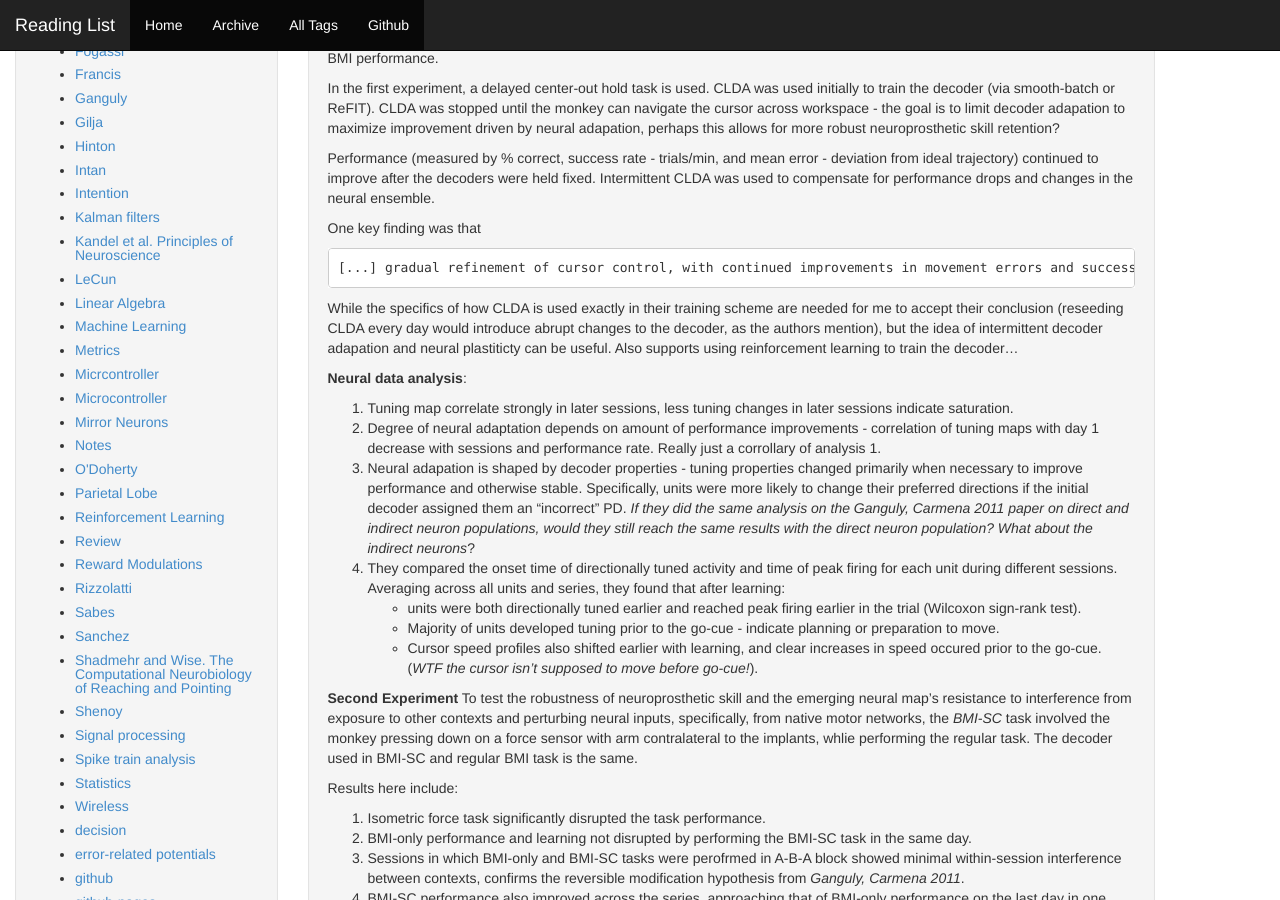
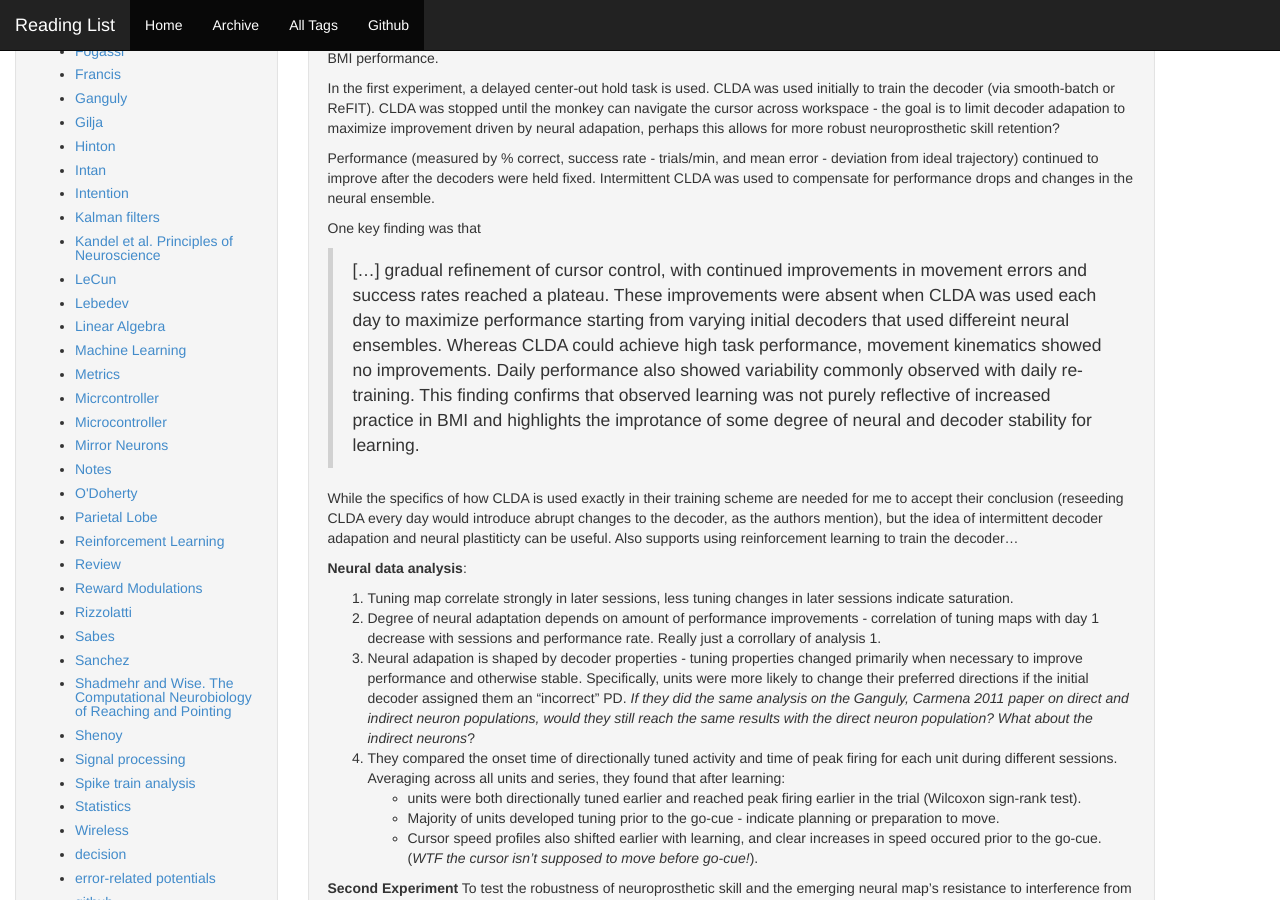
Before and after one commit to allenyin/reading_list, a Jekyll site: the page built from _posts/2015-07-28-OrsbornCarmena2014.md, in a window 1280 px wide and 900 px high, scrolled down 372 px. Built offline with Jekyll 4.4.1, drawn with Linux system fonts in a browser that asks for light colours.

Commit message:
Lebedev 2005 post

```diff
--- a/_posts/2015-07-28-OrsbornCarmena2014.md
+++ b/_posts/2015-07-28-OrsbornCarmena2014.md
@@ -23,7 +23,7 @@ Performance (measured by % correct, success rate - trials/min, and mean error -
 
 One key finding was that
 
-    [...] gradual refinement of cursor control, with continued improvements in movement errors and success rates reached a plateau. These improvements were absent when CLDA was used each day to maximize performance starting from varying initial decoders that used differeint neural ensembles. Whereas CLDA could achieve high task performance, movement kinematics showed no improvements. Daily performance also showed variability commonly observed with daily re-training. This finding confirms that observed learning was not purely reflective of increased practice in BMI and highlights the improtance of some degree of neural and decoder stability for learning.
+> [...] gradual refinement of cursor control, with continued improvements in movement errors and success rates reached a plateau. These improvements were absent when CLDA was used each day to maximize performance starting from varying initial decoders that used differeint neural ensembles. Whereas CLDA could achieve high task performance, movement kinematics showed no improvements. Daily performance also showed variability commonly observed with daily re-training. This finding confirms that observed learning was not purely reflective of increased practice in BMI and highlights the improtance of some degree of neural and decoder stability for learning.
 
 While the specifics of how CLDA is used exactly in their training scheme are needed for me to accept their conclusion (reseeding CLDA every day would introduce abrupt changes to the decoder, as the authors mention), but the idea of intermittent decoder adapation and neural plastiticty can be useful. Also supports using reinforcement learning to train the decoder...
 
@@ -50,9 +50,9 @@ Performance improved even when CLDA was used to fully adapt the decoder, suggest
 
 **References to Read**
 
-* Collinger, J.L., Wodlinger, B., Downey, J.E., Wang, W., Tyler-Kabara, E.C., Weber, D.J., McMorland, A.J., Velliste, M., Boninger, M.L., and Schwartz, A.B. (2013). High-performance neuroprosthetic control by an individual with tetraplegia. Lancet 381, 557–564
-* Dangi, S., Orsborn, A.L., Moorman, H.G., and Carmena, J.M. (2013). Design and analysis of closed-loop decoder adaptation algorithms for brain-machine interfaces. Neural Comput. 25, 1693–1731
-* Gilja, V., Nuyujukian, P., Chestek, C.A., Cunningham, J.P., Yu, B.M., Fan, J.M., Churchland, M.M., Kaufman, M.T., Kao, J.C., Ryu, S.I., and Shenoy, K.V. (2012). A high-performance neural prosthesis enabled by control algorithm design. Nat. Neurosci. 15, 1752–1757
+* ~~Collinger, J.L., Wodlinger, B., Downey, J.E., Wang, W., Tyler-Kabara, E.C., Weber, D.J., McMorland, A.J., Velliste, M., Boninger, M.L., and Schwartz, A.B. (2013). High-performance neuroprosthetic control by an individual with tetraplegia. Lancet 381, 557–564~~
+* ~~Dangi, S., Orsborn, A.L., Moorman, H.G., and Carmena, J.M. (2013). Design and analysis of closed-loop decoder adaptation algorithms for brain-machine interfaces. Neural Comput. 25, 1693–1731~~
+* ~~Gilja, V., Nuyujukian, P., Chestek, C.A., Cunningham, J.P., Yu, B.M., Fan, J.M., Churchland, M.M., Kaufman, M.T., Kao, J.C., Ryu, S.I., and Shenoy, K.V. (2012). A high-performance neural prosthesis enabled by control algorithm design. Nat. Neurosci. 15, 1752–1757~~
 * Orsborn, A.L., Dangi, S., Moorman, H.G., and Carmena, J.M. (2012). Closedloop decoder adaptation on intermediate time-scales facilitates rapid BMI performance improvements independent of decoder initialization conditions. IEEE Trans. Neural Syst. Rehabil. Eng. 20, 468–477.
 * Suminski, A.J., Tkach, D.C., and Hatsopoulos, N.G. (2009). Exploiting multiple sensory modalities in brain-machine interfaces. Neural Netw. 22, 1224–1234
 * Suminski, A.J., Tkach, D.C., Fagg, A.H., and Hatsopoulos, N.G. (2010). Incorporating feedback from multiple sensory modalities enhances brain-machine interface control. J. Neurosci. 30, 16777–16787.
--- /dev/null
+++ b/tags/Lebedev.html
@@ -0,0 +1,4 @@
+---
+layout: tagpage
+tag: Lebedev
+---
```
Also changed, not shown: _posts/2015-07-27-GangulyCarmena2011.md (+1 -1 lines), _posts/2016-12-17-Lebedev2005-CorticalAdaptationDuringBMIControl.md (added, +111 -0 lines).
